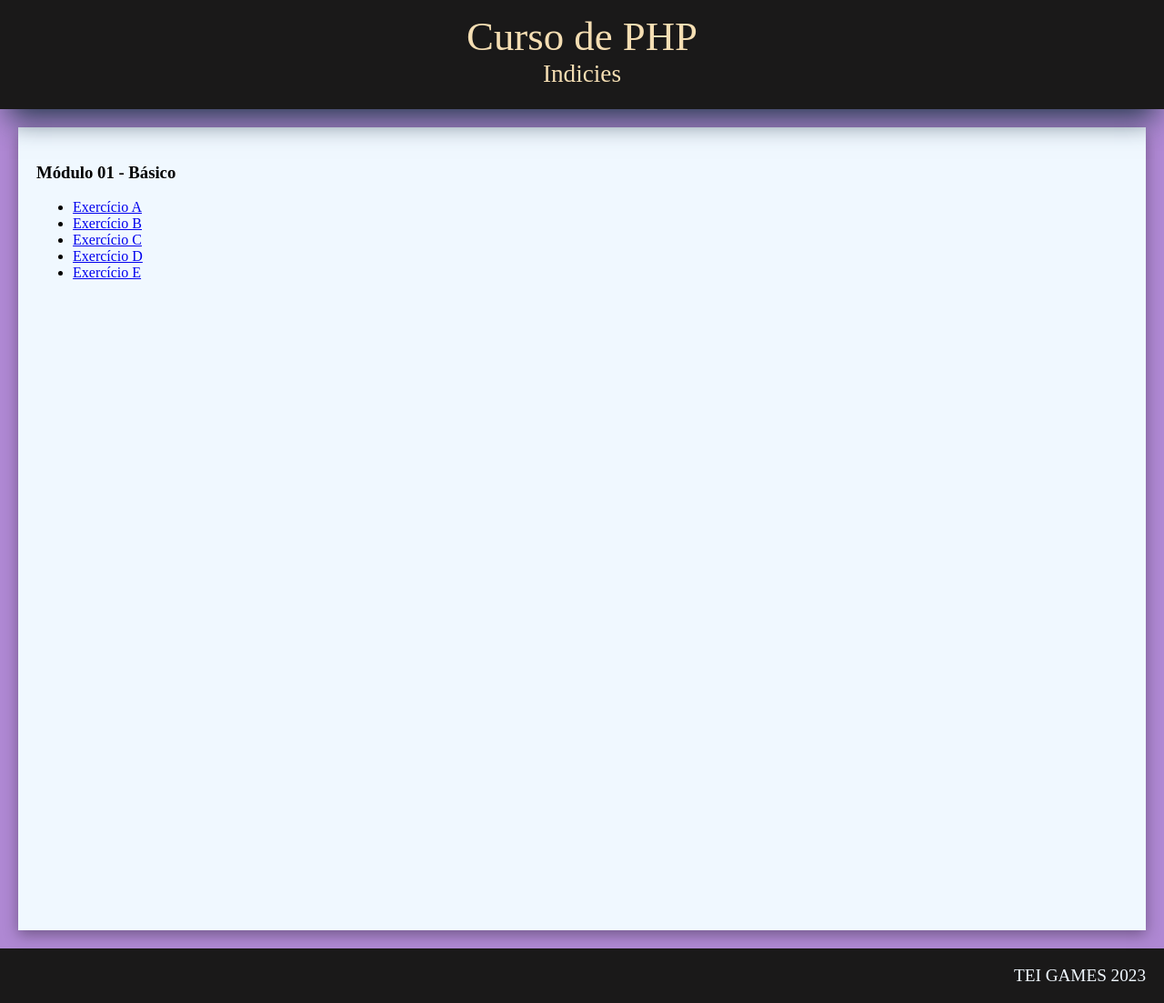
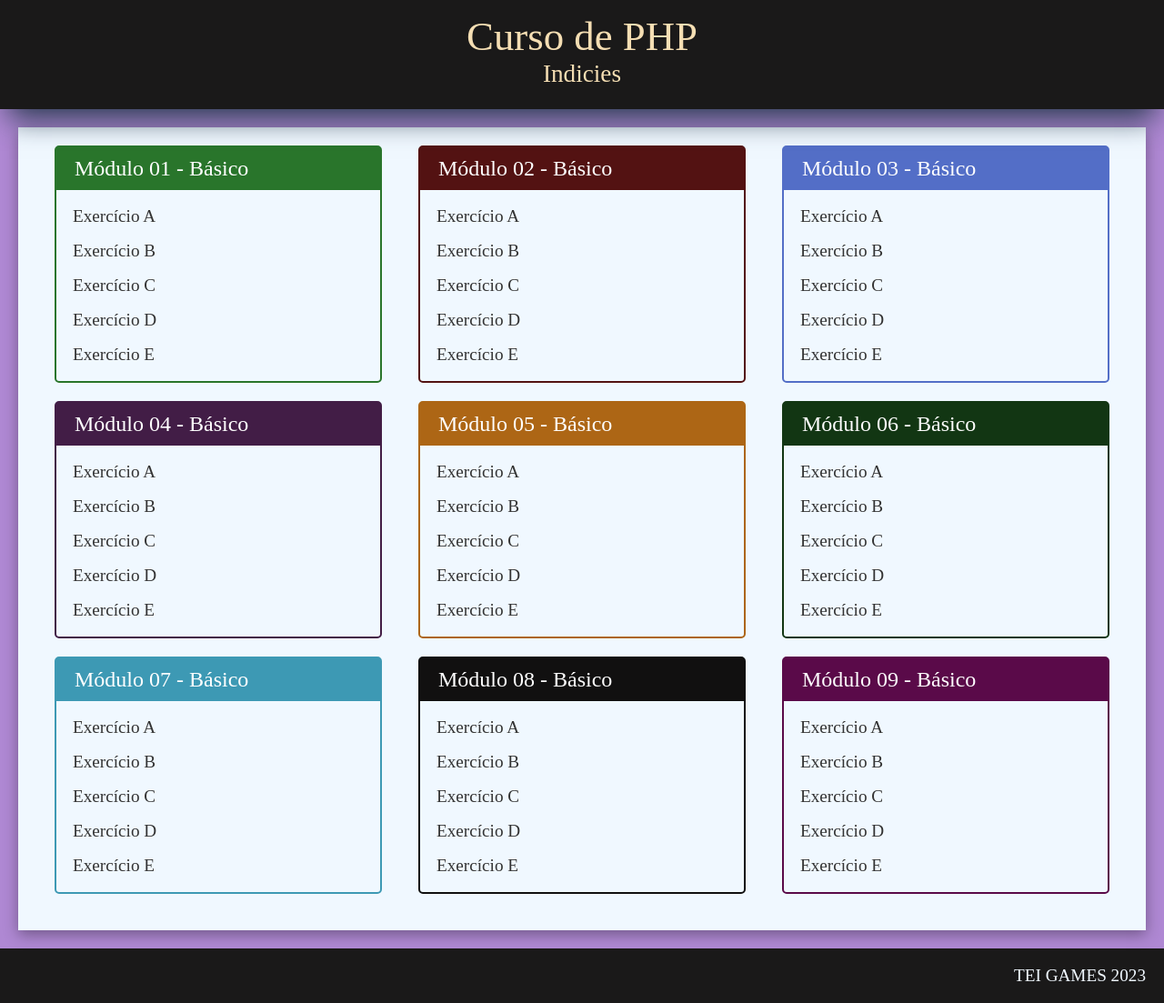
Before and after one commit to Builtter/Studies, a PHP site: page / in a window 1280 px wide. Shown: the whole page at 91% size. Run offline with PHP 8.4, Linux system fonts and the light colour scheme.

Commit message:
19/10/2023
Miniatura da aula
0:42 / 8:56
16. Instalando MAMP no Windows

```diff
--- a/PHP/assets/css/estilo.css
+++ b/PHP/assets/css/estilo.css
@@ -65,3 +65,118 @@ body {
     padding-right: 20px;
     font-size: 1.2rem;
 }
+
+.modulos {
+    display: flex;
+    flex-wrap: wrap;
+    justify-content: space-around;
+}
+
+.modulo {
+    flex-basis: 30%;
+    margin-bottom: 20px;
+    border-radius: 5px;
+}
+
+.modulo h3 {
+    margin: 0px;
+    color: #fff;
+    font-weight: 300;
+    font-size: 1.5rem;
+    padding: 10px 20px;
+    background-color: rgb(71, 27, 112);
+}
+
+.modulo ul {
+    margin: 0px;
+    padding: 10px;
+    list-style: none;
+}
+
+.modulo ul li {
+    padding: 8px;
+    font-size: 1.2rem;
+    cursor: pointer;
+}
+
+.modulo ul li a {
+    display: flex;
+    text-decoration: none;
+    color: #333;
+}
+
+.modulo ul li:hover {
+    background-color: #EEE;
+}
+
+.modulo.verde {
+    border: 2px solid #29752b;
+}
+
+.modulo.verde>h3 {
+    background-color: #29752b;
+}
+
+.modulo.vermelho {
+    border: 2px solid #531212;
+}
+
+.modulo.vermelho>h3 {
+    background-color: #531212;
+}
+
+.modulo.azul {
+    border: 2px solid #536ec7;
+}
+
+.modulo.azul>h3 {
+    background-color: #536ec7;
+}
+
+.modulo.roxo {
+    border: 2px solid #421d46;
+}
+
+.modulo.roxo>h3 {
+    background-color: #421d46;
+}
+
+.modulo.laranja {
+    border: 2px solid #ad6615;
+}
+
+.modulo.laranja>h3 {
+    background-color: #ad6615;
+}
+
+.modulo.verde-dif {
+    border: 2px solid #123613;
+}
+
+.modulo.verde-dif>h3 {
+    background-color: #123613;
+}
+
+.modulo.azul-claro {
+    border: 2px solid #3d99b4;
+}
+
+.modulo.azul-claro>h3 {
+    background-color: #3d99b4;
+}
+
+.modulo.preto {
+    border: 2px solid #111010;
+}
+
+.modulo.preto>h3 {
+    background-color: #111010;
+}
+
+.modulo.rosa {
+    border: 2px solid #5a0a49;
+}
+
+.modulo.rosa>h3 {
+    background-color: #5a0a49;
+}
--- a/PHP/index.htm
+++ b/PHP/index.htm
@@ -19,8 +19,96 @@
 
         <div class="conteudo">
             <nav class="modulos">
-                <div class="modulo">
+                <div class="modulo verde">
                     <h3>Módulo 01 - Básico</h3>
+                    <ul>
+                        <li><a href="#">Exercício A</a></li>
+                        <li><a href="#">Exercício B</a></li>
+                        <li><a href="#">Exercício C</a></li>
+                        <li><a href="#">Exercício D</a></li>
+                        <li><a href="#">Exercício E</a></li>
+
+                    </ul>
+                </div>
+                <div class="modulo vermelho">
+                    <h3>Módulo 02 - Básico</h3>
+                    <ul>
+                        <li><a href="#">Exercício A</a></li>
+                        <li><a href="#">Exercício B</a></li>
+                        <li><a href="#">Exercício C</a></li>
+                        <li><a href="#">Exercício D</a></li>
+                        <li><a href="#">Exercício E</a></li>
+
+                    </ul>
+                </div>
+                <div class="modulo azul">
+                    <h3>Módulo 03 - Básico</h3>
+                    <ul>
+                        <li><a href="#">Exercício A</a></li>
+                        <li><a href="#">Exercício B</a></li>
+                        <li><a href="#">Exercício C</a></li>
+                        <li><a href="#">Exercício D</a></li>
+                        <li><a href="#">Exercício E</a></li>
+
+                    </ul>
+                </div>
+                <div class="modulo roxo">
+                    <h3>Módulo 04 - Básico</h3>
+                    <ul>
+                        <li><a href="#">Exercício A</a></li>
+                        <li><a href="#">Exercício B</a></li>
+                        <li><a href="#">Exercício C</a></li>
+                        <li><a href="#">Exercício D</a></li>
+                        <li><a href="#">Exercício E</a></li>
+
+                    </ul>
+                </div>
+                <div class="modulo laranja">
+                    <h3>Módulo 05 - Básico</h3>
+                    <ul>
+                        <li><a href="#">Exercício A</a></li>
+                        <li><a href="#">Exercício B</a></li>
+                        <li><a href="#">Exercício C</a></li>
+                        <li><a href="#">Exercício D</a></li>
+                        <li><a href="#">Exercício E</a></li>
+
+                    </ul>
+                </div>
+                <div class="modulo verde-dif">
+                    <h3>Módulo 06 - Básico</h3>
+                    <ul>
+                        <li><a href="#">Exercício A</a></li>
+                        <li><a href="#">Exercício B</a></li>
+                        <li><a href="#">Exercício C</a></li>
+                        <li><a href="#">Exercício D</a></li>
+                        <li><a href="#">Exercício E</a></li>
+
+                    </ul>
+                </div>
+                <div class="modulo azul-claro">
+                    <h3>Módulo 07 - Básico</h3>
+                    <ul>
+                        <li><a href="#">Exercício A</a></li>
+                        <li><a href="#">Exercício B</a></li>
+                        <li><a href="#">Exercício C</a></li>
+                        <li><a href="#">Exercício D</a></li>
+                        <li><a href="#">Exercício E</a></li>
+
+                    </ul>
+                </div>
+                <div class="modulo preto">
+                    <h3>Módulo 08 - Básico</h3>
+                    <ul>
+                        <li><a href="#">Exercício A</a></li>
+                        <li><a href="#">Exercício B</a></li>
+                        <li><a href="#">Exercício C</a></li>
+                        <li><a href="#">Exercício D</a></li>
+                        <li><a href="#">Exercício E</a></li>
+
+                    </ul>
+                </div>
+                <div class="modulo rosa">
+                    <h3>Módulo 09 - Básico</h3>
                     <ul>
                         <li><a href="#">Exercício A</a></li>
                         <li><a href="#">Exercício B</a></li>
```
